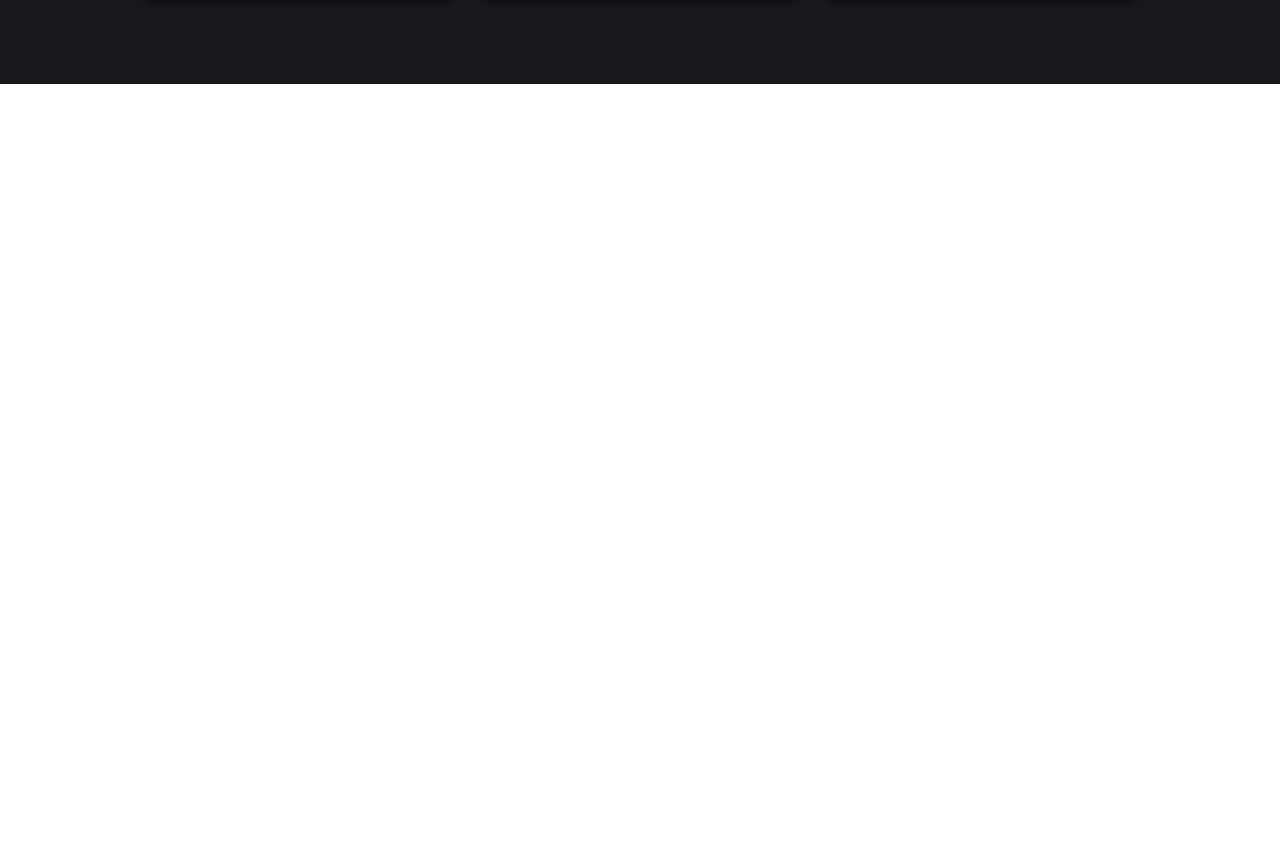
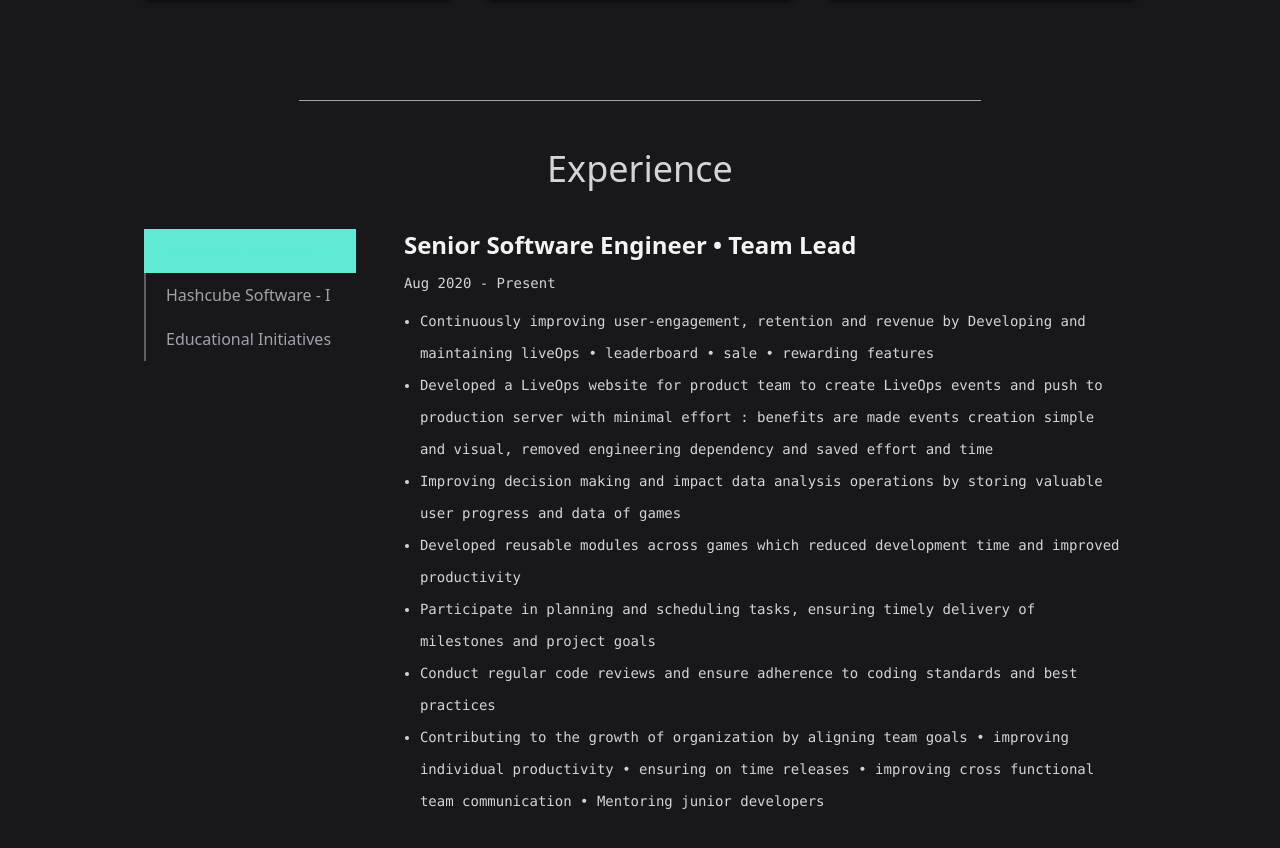
Before and after one commit to hatim-developer/my-portfolio, a React (Vite) app: page / in a window 1280 px wide. Shown: the part 1485-2333 px from the top of the page. Before the commit the page ends 1569 px from the top, so only its background shows below. Built offline with nearby package versions, Linux system fonts and the light colour scheme.

Commit message:
Feat: Experience section

```diff
--- /dev/null
+++ b/src/components/WorkDetail.tsx
@@ -0,0 +1,30 @@
+import { IWork } from "types";
+
+const WorkDetail = ({ details }: { details: IWork }) => {
+  return (
+    <article
+      className={`px-4 transition-transform`}
+      aria-label={`Experience: ${details.role}`}
+    >
+      <h3 className="mb-2 font-sans text-2xl font-semibold text-primary-color">
+        {details.role}
+      </h3>
+      <p className="text-gray-600 mb-2 font-mono text-sm leading-7 text-secondary-color">
+        {details.duration}
+      </p>
+      <div>
+        <ul className="list-outside list-disc pl-4">
+          {details.work.map((point, i) => (
+            <li
+              key={i}
+              className="font-mono text-sm leading-8 text-secondary-color"
+            >
+              {point}
+            </li>
+          ))}
+        </ul>
+      </div>
+    </article>
+  );
+};
+export default WorkDetail;
--- a/src/containers/Body.tsx
+++ b/src/containers/Body.tsx
@@ -1,6 +1,7 @@
 import Divider from "components/Divider";
 import Hero from "components/Hero";
 import Services from "containers/Services";
+import Experience from "./Experience";
 
 const Body = () => {
   return (
@@ -8,6 +9,8 @@ const Body = () => {
       <Hero />
       <Divider />
       <Services />
+      <Divider />
+      <Experience />
     </main>
   );
 };
--- /dev/null
+++ b/src/containers/Experience.tsx
@@ -0,0 +1,46 @@
+import WorkDetail from "components/WorkDetail";
+import { experience } from "data/config";
+import { useState } from "react";
+
+const Experience = () => {
+  const [tabIndex, setTabIndex] = useState(0);
+
+  return (
+    <section
+      className="section-min-height flex scroll-mt-40 flex-col items-center px-4 py-8"
+      aria-label="My Work Experience"
+    >
+      <h2 className="mb-8 text-center text-3xl text-secondary-color md:mb-10 md:text-4xl">
+        Experience
+      </h2>
+
+      <section className="flex w-full flex-col gap-8 md:flex-row">
+        <div
+          className="relative flex w-full flex-row justify-evenly overflow-x-scroll md:w-max md:flex-col md:justify-start md:overflow-x-visible"
+          aria-label="experience employer list"
+          role="experience selector"
+        >
+          {experience.map((detail, tab) => {
+            return (
+              <button
+                aria-label={detail.role}
+                key={tab}
+                tabIndex={tab}
+                className={`h-11 flex-1 text-nowrap border-b-2 ${tabIndex === tab ? "bg-highlight-color" : "border-neutral-color/50"} px-5 text-center md:flex-none md:border-b-0 md:border-l-2 md:text-left ${tab === tabIndex ? "bg-all-color-800 text-highlight-color" : "bg-body-color text-neutral-color"} hover:bg-all-color-800`}
+                onClick={(e) => setTabIndex(e.currentTarget.tabIndex)}
+              >
+                {detail.employer}
+              </button>
+            );
+          })}
+        </div>
+
+        <article className="flex self-stretch" aria-label="Experience details">
+          <WorkDetail details={experience[tabIndex]} />
+        </article>
+      </section>
+    </section>
+  );
+};
+
+export default Experience;
--- a/src/data/config.ts
+++ b/src/data/config.ts
@@ -1,4 +1,4 @@
-import { IService } from "types";
+import { IService, IWork } from "types";
 
 export const services: IService[] = [
   {
@@ -51,3 +51,45 @@ export const services: IService[] = [
     ],
   },
 ];
+
+export const experience: IWork[] = [
+  {
+    role: "Senior Software Engineer • Team Lead",
+    employer: "Hashcube Software - II",
+    duration: "Aug 2020 - Present",
+    work: [
+      "Continuously improving user-engagement, retention and revenue by Developing and maintaining liveOps • leaderboard • sale • rewarding features",
+      "Developed a LiveOps website for product team to create LiveOps events and push to production server with minimal effort : benefits are made events creation simple and visual, removed engineering dependency and saved effort and time",
+      "Improving decision making and impact data analysis operations by storing valuable user progress and data of games",
+      "Developed reusable modules across games which reduced development time and improved productivity",
+      "Participate in planning and scheduling tasks, ensuring timely delivery of milestones and project goals",
+      "Conduct regular code reviews and ensure adherence to coding standards and best practices",
+      "Contributing to the growth of organization by aligning team goals • improving individual productivity • ensuring on time releases • improving cross functional team communication • Mentoring junior developers",
+    ],
+  },
+
+  {
+    role: "Software Engineer",
+    employer: "Hashcube Software - I",
+    duration: "Feb 2019 - Jul 2020",
+    work: [
+      "Developed 2 big games from scratch with cocos2djs framework and shipped to 1 millions+ users on ios, android platforms within 6 months",
+      "Implemented animated playable ads which improved campaigns performance",
+      "Worked on a 2 facebook instant game features",
+      "Improved performance and user experience by fixing top ANRs, Crashes",
+      "Reduced loading time • optimized assets - impacted boost in organics and search ranking",
+    ],
+  },
+
+  {
+    role: "HTML5 Game Developer",
+    employer: "Educational Initiatives",
+    duration: "Jul 2017 - Jan 2019",
+    work: [
+      "Developed and shipped 3 Ed-Tech based HTML5 games for grade 1 to 8 students",
+      "Made learning easy for students by implementing 50+ animated interactive across subjects physics, maths, and english",
+      "Developed geometry drawing tool - for grade 2 and 3 students to play around the basic point, lines, triangles and poly shapes",
+      "Improved quality and performance of games and interactive by fixing major bugs which improved the avg. session time by 20% and increased product ratings",
+    ],
+  },
+];
```
Also changed, not shown: src/types/index.ts (+7 -0 lines).
